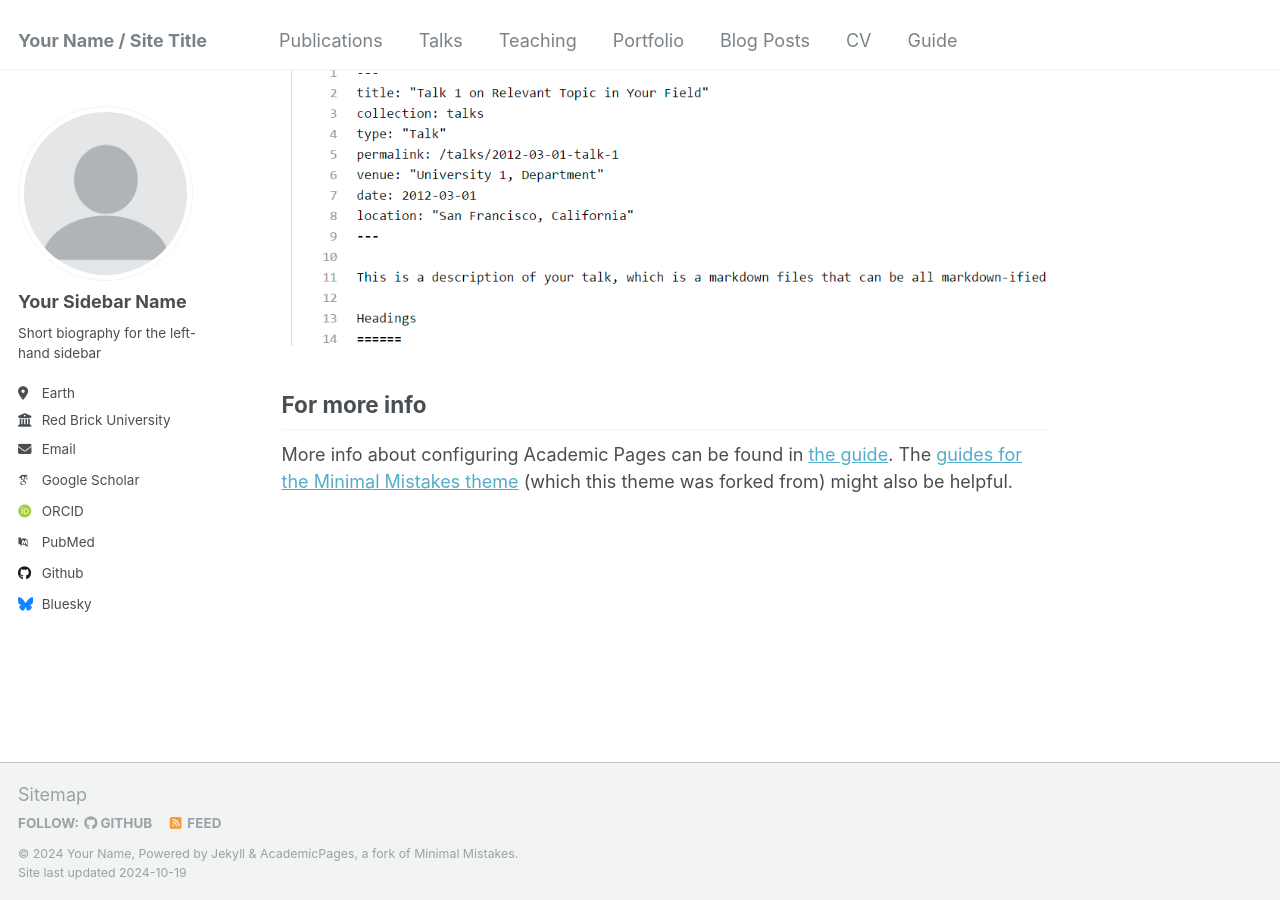
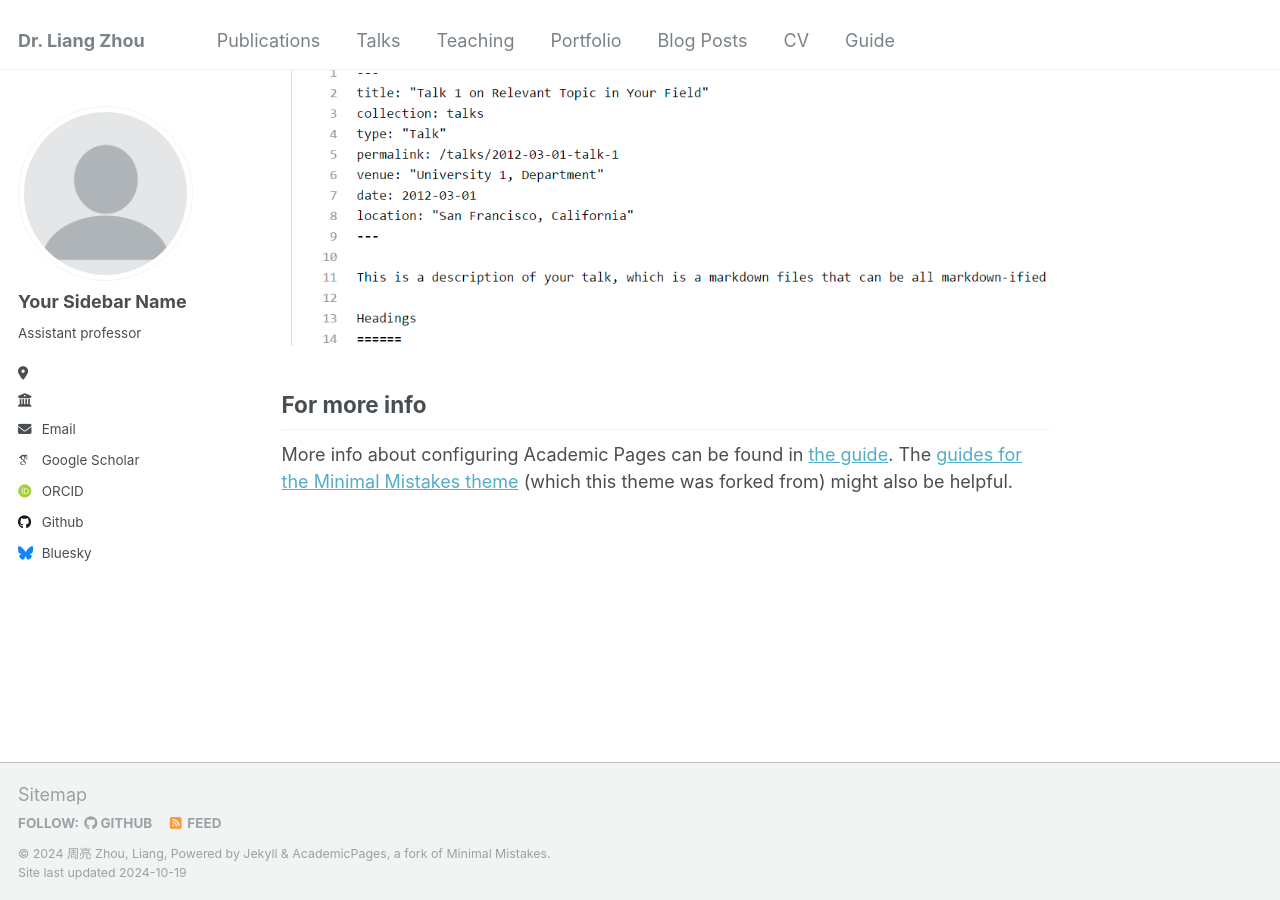
Before and after one commit to zhou-l/zhou-l.github.io, a Jekyll site: the page built from _pages/about.md, in a window 1280 px wide and 900 px high, scrolled down 2643 px. Built offline with Jekyll 4.4.1, drawn with Linux system fonts in a browser that asks for light colours; some web fonts are replaced.

Commit message:
Update _config.yml

```diff
--- a/_config.yml
+++ b/_config.yml
@@ -8,13 +8,13 @@
 
 # Basic Site Settings
 locale                   : "en-US"
-title                    : "Your Name / Site Title"
+title                    : "Dr. Liang Zhou"
 title_separator          : "-"
-name                     : &name "Your Name"
-description              : &description "personal description"
-url                      : https://academicpages.github.io # the base hostname & protocol for your site e.g. "https://mmistakes.github.io"
+name                     : &name "周亮 Zhou, Liang"
+description              : &description "Assistant professor at National Insitute of Health Data Science, Peking University"
+url                      : https://zhou-l.github.io # the base hostname & protocol for your site e.g. "https://mmistakes.github.io"
 baseurl                  : "" # the subpath of your site, e.g. "/blog"
-repository               : "academicpages/academicpages.github.io"
+repository               : "zhou-l.github.io"
 
 # Site Author - The following control what appear as part of the author content on the side bar.
 #               If a field is blank the icon and link will not appear, otherwise it will be shown.
@@ -24,26 +24,26 @@ author:
   avatar           : "profile.png"
   name             : "Your Sidebar Name"
   pronouns         : # example: "she/her"
-  bio              : "Short biography for the left-hand sidebar"
-  location         : "Earth"
-  employer         : "Red Brick University"
+  bio              : "Assistant professor"
+  location         : ""
+  employer         : ""
   uri              : # URL
-  email            : "none@example.org"
+  email            : "zhoulng@pku.edu.cn"
 
   # Academic websites
   arxiv            : # URL - Update with the correct link to your profile
-  googlescholar    : "https://scholar.google.com/citations?user=PS_CX0AAAAAJ"
+  googlescholar    : "https://scholar.google.com/citations?user=MkyXxisAAAAJ"
   impactstory      : # URL
   orcid            : "http://orcid.org/yourorcidurl"
   semantic         : # URL
-  pubmed           : "https://www.ncbi.nlm.nih.gov/pubmed/?term=john+snow"
+  pubmed           :
   researchgate     : # URL
 
   # Repositories and software development
   bitbucket        : # Username - Update with your username on the site
   codepen          : # Username
   dribbble         : # Username
-  github           : "academicpages"
+  github           : "zhou-l"
   kaggle           : # Username
   stackoverflow    : # User number or user number and name (i.e., use "1" or "1/jeff-atwood")
 
@@ -83,7 +83,7 @@ publication_category:
     title: 'Conference Papers'
 
 # Site Settings
-teaser                   :  # filename of teaser fallback teaser image placed in /images/, .e.g. "500x300.png"
+teaser                   : "500x300.png"# filename of teaser fallback teaser image placed in /images/, .e.g. "500x300.png"
 breadcrumbs              : false # true, false (default)
 words_per_minute         : 160
 future                   : true
```
